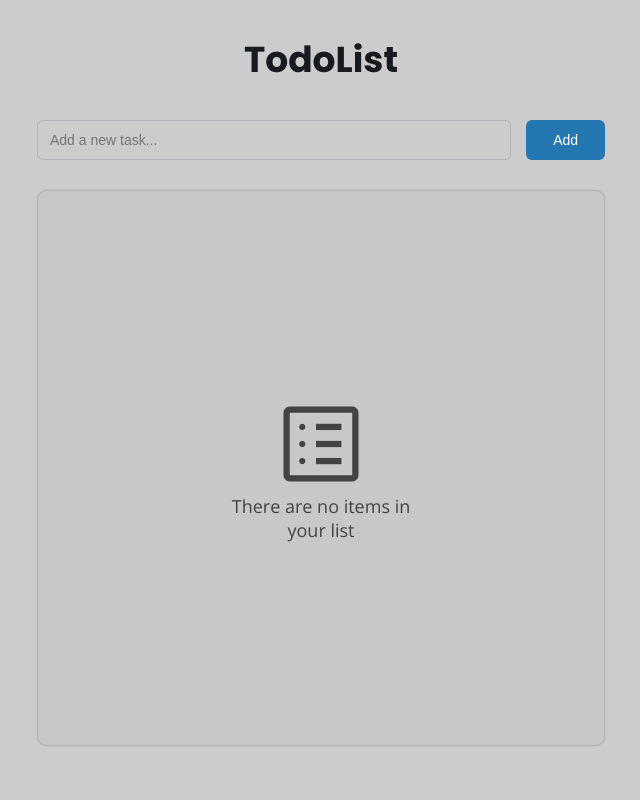
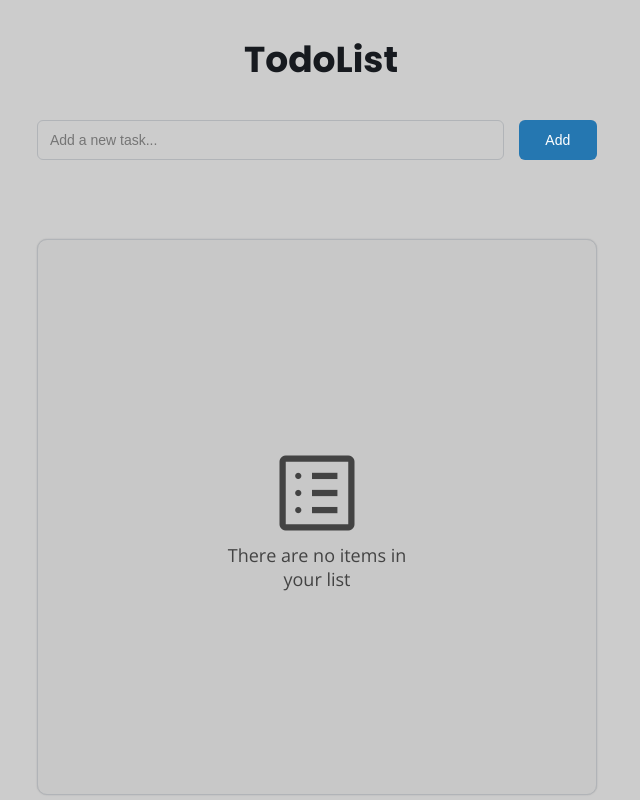
Before and after one commit to bruno-devLearn/react, a React (Vite) app in the folder aula003/exercicio/todoList/: page / in a window 1280 px wide. Shown: the whole page, without its empty margins (319-959 px from the left). Built offline with nearby package versions, Linux system fonts and the light colour scheme.

Commit message:
validação dos dados

```diff
--- a/aula003/exercicio/todoList/index.html
+++ b/aula003/exercicio/todoList/index.html
@@ -14,5 +14,6 @@
     <body>
         <div id="root"></div>
         <script type="module" src="/src/main.jsx"></script>
+        <script type="module" src="src/js/localStorage.js"></script>
     </body>
 </html>
--- a/aula003/exercicio/todoList/src/components/Card.jsx
+++ b/aula003/exercicio/todoList/src/components/Card.jsx
@@ -1,11 +1,12 @@
 import { List } from "./List";
 import { NoLength } from "./NoLength";
+import { list } from "../js/localStorage.js";
 import "./css/card.css";
 
 export function Card() {
     return (
-        <div class="list">
-            <NoLength />
+        <div className="list">
+            {list.length === 0 ? <NoLength /> : <List />}
         </div>
     );
 }
--- a/aula003/exercicio/todoList/src/components/Input.jsx
+++ b/aula003/exercicio/todoList/src/components/Input.jsx
@@ -1,10 +1,36 @@
+import { useState } from "react";
+import { startAll } from "../js/start";
 import "./css/input.css";
 
 export function Input() {
+    const [nome, setNome] = useState("");
+    const [erro, setErro] = useState("");
+
+    function handleSubmit(e) {
+        e.preventDefault(); // impede o recarregamento da página
+        startAll(nome, setErro);
+    }
+
     return (
-        <div className="inputDiv">
-            <input type="text" placeholder="Add a new task..." />
-            <button className="send">Add</button>
-        </div>
+        <>
+            <form className="inputDiv" onSubmit={handleSubmit}>
+                <input
+                    type="text"
+                    placeholder="Add a new task..."
+                    maxLength={50}
+                    value={nome}
+                    onChange={(e) => {
+                        setNome(e.target.value);
+                        setErro("");
+                    }}
+                />
+                <button type="submit" className="send">
+                    Add
+                </button>
+            </form>
+            <div className="menssage">
+                <span>{erro}</span>
+            </div>
+        </>
     );
 }
--- a/aula003/exercicio/todoList/src/components/List.jsx
+++ b/aula003/exercicio/todoList/src/components/List.jsx
@@ -1,6 +1,6 @@
 export function List() {
     return (
-        <div class="list-item">
+        <div className="list-item">
             <></>
         </div>
     );
--- a/aula003/exercicio/todoList/src/components/css/input.css
+++ b/aula003/exercicio/todoList/src/components/css/input.css
@@ -40,7 +40,14 @@
 .inputDiv button:hover {
     background: #194f75ff;
 }
+
 /* Pressed */
 .inputDiv button:active {
     background: #10324bff;
 }
+
+.menssage {
+    color: #ff3e3e;
+    height: 44px;
+    margin-top: 5px;
+}
--- a/aula003/exercicio/todoList/src/css/global.css
+++ b/aula003/exercicio/todoList/src/css/global.css
@@ -29,4 +29,6 @@ main {
     width: 100%;
     height: 80%;
     padding: 0 20px;
+    text-align: center;
+    width: 600px;
 }
--- /dev/null
+++ b/aula003/exercicio/todoList/src/js/localStorage.js
@@ -0,0 +1,7 @@
+const getData = () => JSON.parse(localStorage.getItem("list")) || [];
+const setData = (list) => localStorage.setItem("list", JSON.stringify(list));
+
+const list = getData();
+export { setData, list };
+
+console.log(list);
--- /dev/null
+++ b/aula003/exercicio/todoList/src/js/start.js
@@ -0,0 +1,5 @@
+import { validateData } from "./validateData";
+
+export function startAll(nome, setErro) {
+    validateData(nome, setErro);
+}
--- /dev/null
+++ b/aula003/exercicio/todoList/src/js/validateData.js
@@ -0,0 +1,25 @@
+import { list } from "./localStorage";
+
+export function validateData(value, setErro) {
+    const regex = /^[\w\s-]{3,50}$/;
+    const nome = value.trim();
+
+    if (nome.length === 0) {
+        setErro("Please enter a task before adding.");
+
+        return;
+    }
+
+    if (!regex.test(nome)) {
+        setErro(
+            "Task must be 3–50 characters and use only letters, numbers, spaces, hyphens, or underscores."
+        );
+
+        return;
+    }
+
+    if (list.some((item) => item.toLowerCase() === nome.toLowerCase())) {
+        setErro("This task already exists.");
+        return;
+    }
+}
```
Also changed, not shown: aula003/exercicio/todoList/ao cliccar em add.txt (added).
